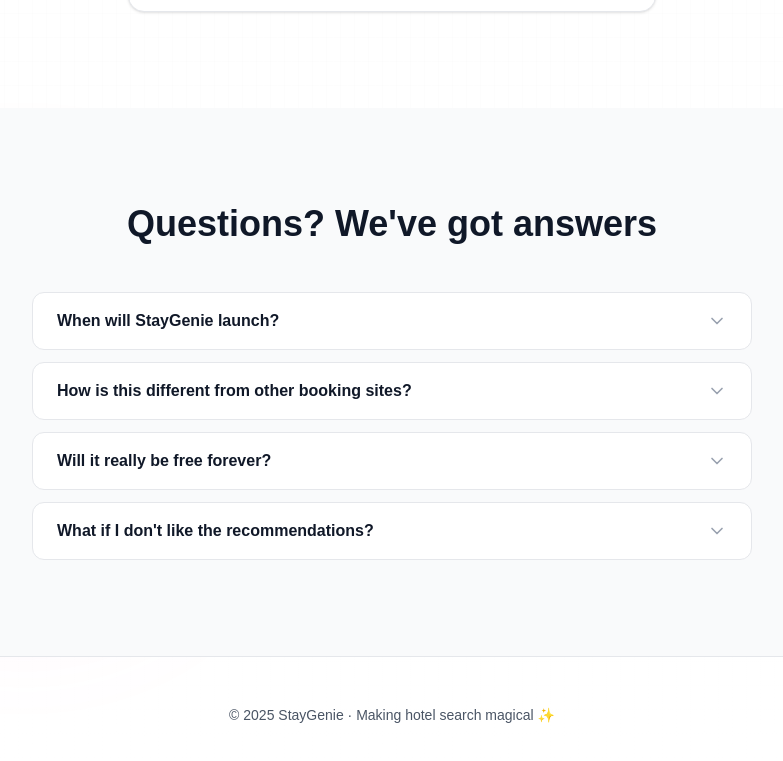
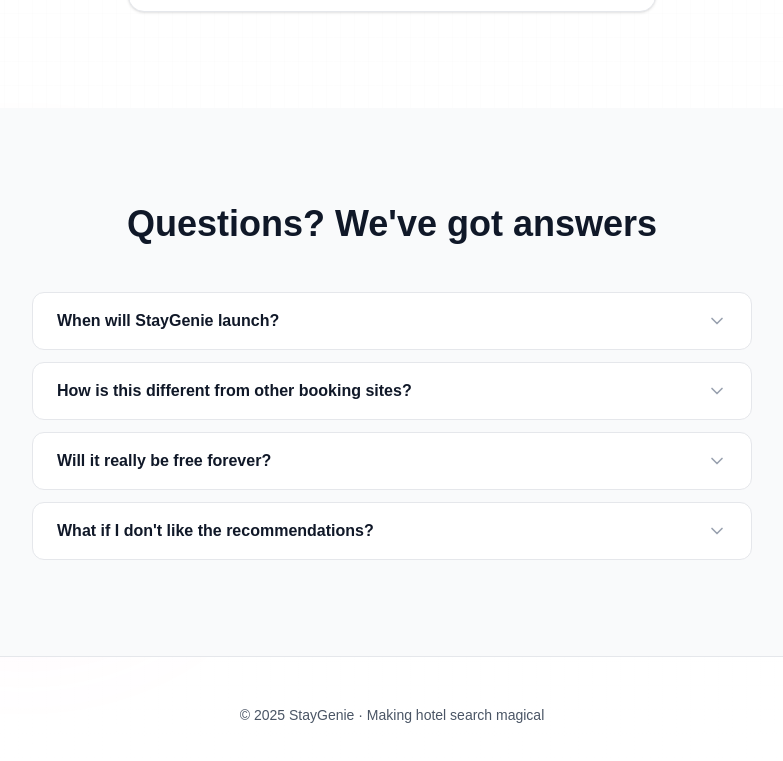
Before and after one commit to Colin-Posat/StayGenieLanding, a Next.js app: page / in a window 1280 px wide. Shown: the part 3355-4116 px from the top of the page, without its empty margins (248-1031 px from the left). Built offline with nearby package versions, Linux system fonts and the light colour scheme.

Commit message:
no emoji in landing

```diff
--- a/src/app/page.tsx
+++ b/src/app/page.tsx
@@ -397,7 +397,7 @@
           {/* Footer */}
           <footer className="border-t border-gray-200 py-12 text-center">
             <p className="text-sm text-gray-600">
-              © {new Date().getFullYear()} StayGenie · Making hotel search magical ✨
+              © {new Date().getFullYear()} StayGenie · Making hotel search magical
             </p>
           </footer>
         </main>
```
